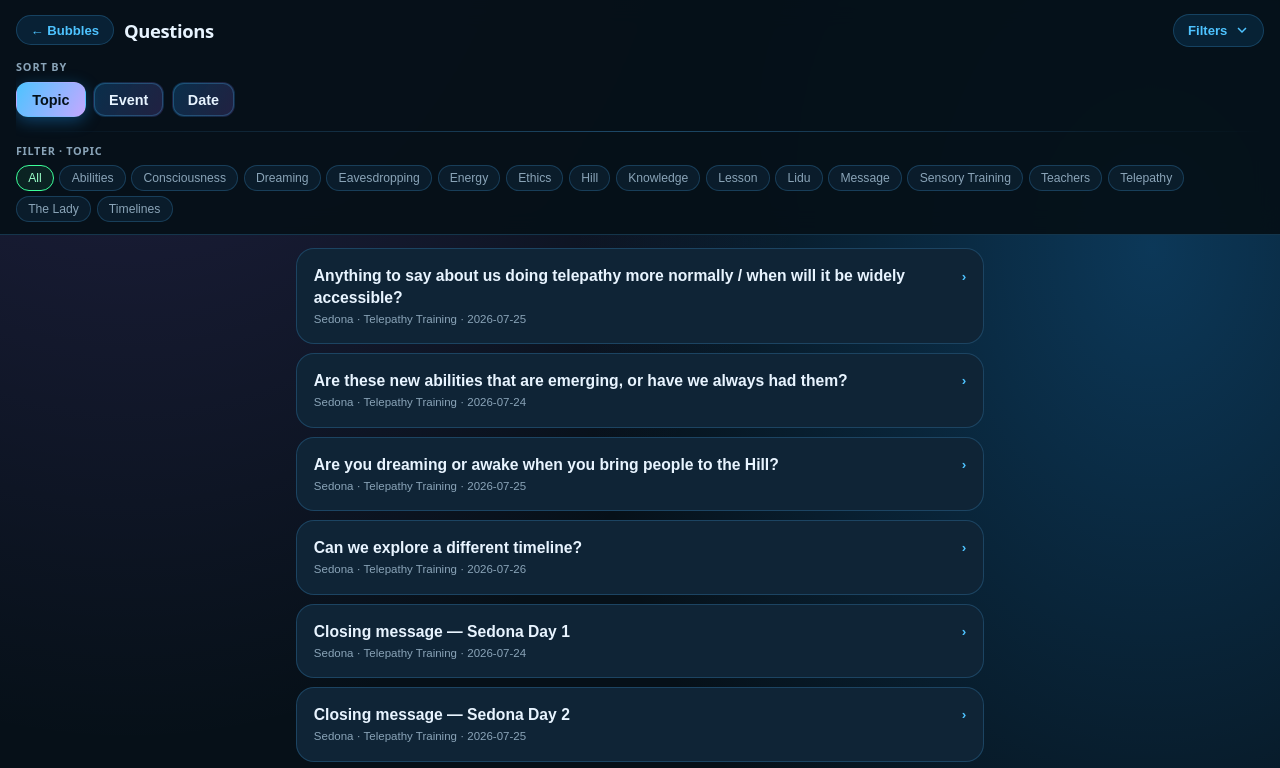
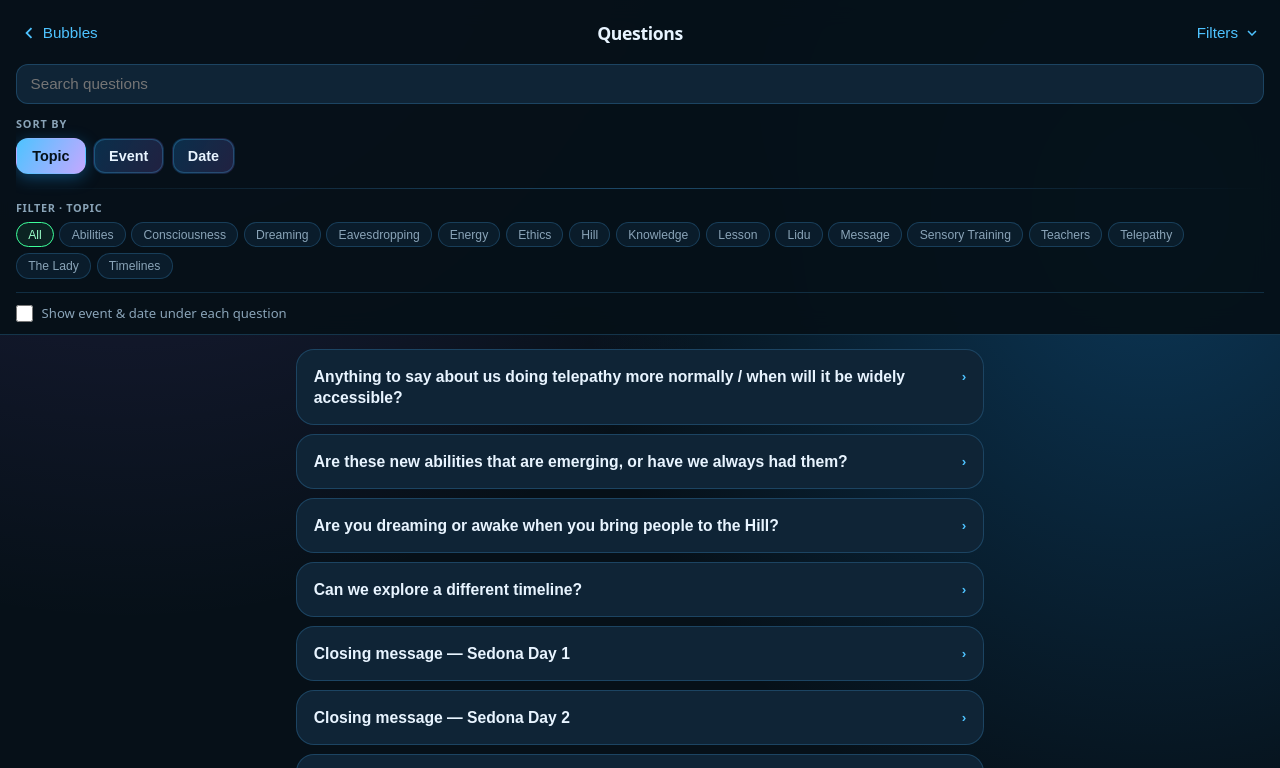
Before and after one commit to JosephBurgan/LiduLetters, a plain HTML site: page index.html in a window 1280 px wide. Both pictures are taken after a click on the button "Browse all questions". Shown: the top 768 px of the page. Drawn offline with Linux system fonts and the light colour scheme.

Commit message:
Reduce browse clutter and grow admin text fields
iOS-style nav with centered Questions title, optional list meta checkbox off by default, search in Filters, Change filter expands without scrolling, and admin question/answer fields auto-expand downward.

```diff
--- a/index.html
+++ b/index.html
@@ -282,44 +282,68 @@
     padding: 0.85rem 1rem 0.75rem;
   }
   .browse-nav {
+    display: grid;
+    grid-template-columns: 1fr auto 1fr;
+    align-items: center;
+    gap: 0.35rem;
+    min-height: 2.4rem;
+  }
+  .browse-nav-start {
+    justify-self: start;
     display: flex;
     align-items: center;
-    gap: 0.65rem;
+  }
+  .browse-nav-end {
+    justify-self: end;
+    display: flex;
+    align-items: center;
   }
   .browse-nav h2 {
-    font-size: 1.15rem;
-    font-weight: 750;
+    justify-self: center;
+    font-size: 1.1rem;
+    font-weight: 700;
     letter-spacing: -0.02em;
-    flex: 1;
+    text-align: center;
+    pointer-events: none;
   }
   .back-btn {
     appearance: none;
-    background: rgba(27, 159, 255, 0.12);
-    border: 1px solid var(--border);
+    display: inline-flex;
+    align-items: center;
+    gap: 0.15rem;
+    background: transparent;
+    border: none;
     color: var(--sonic-bright);
-    border-radius: 999px;
-    padding: 0.4rem 0.85rem;
-    font-size: 0.82rem;
-    font-weight: 600;
+    border-radius: 10px;
+    padding: 0.35rem 0.45rem 0.35rem 0.15rem;
+    font-size: 0.95rem;
+    font-weight: 500;
     cursor: pointer;
     white-space: nowrap;
   }
+  .back-btn:active { opacity: 0.65; }
+  .back-chevron {
+    width: 22px;
+    height: 22px;
+    display: block;
+    flex-shrink: 0;
+  }
   .filter-toggle {
     appearance: none;
-    margin-left: auto;
     display: inline-flex;
     align-items: center;
-    gap: 0.35rem;
-    background: rgba(27, 159, 255, 0.12);
-    border: 1px solid var(--border);
+    gap: 0.3rem;
+    background: transparent;
+    border: none;
     color: var(--sonic-bright);
-    border-radius: 999px;
-    padding: 0.42rem 0.75rem 0.42rem 0.9rem;
-    font-size: 0.82rem;
-    font-weight: 650;
+    border-radius: 10px;
+    padding: 0.35rem 0.2rem 0.35rem 0.45rem;
+    font-size: 0.95rem;
+    font-weight: 500;
     cursor: pointer;
     white-space: nowrap;
   }
+  .filter-toggle:active { opacity: 0.65; }
   .filter-toggle-label { line-height: 1; }
   .filter-chevron {
     width: 18px;
@@ -334,7 +358,7 @@
 
   .filter-panel {
     overflow: hidden;
-    max-height: 280px;
+    max-height: 420px;
     opacity: 1;
     transition: max-height 0.3s ease, opacity 0.25s ease, margin 0.25s ease;
     margin-top: 0.75rem;
@@ -344,6 +368,42 @@
     opacity: 0;
     margin-top: 0;
     pointer-events: none;
+  }
+
+  .search-row { margin-bottom: 0.75rem; }
+  .search-row input {
+    width: 100%;
+    padding: 0.65rem 0.85rem;
+    border-radius: 12px;
+    border: 1px solid var(--border);
+    background: var(--card);
+    color: var(--text);
+    font-size: 0.95rem;
+    outline: none;
+  }
+  .search-row input:focus {
+    border-color: var(--sonic);
+    box-shadow: 0 0 0 3px rgba(27, 159, 255, 0.15);
+  }
+  .meta-toggle-row {
+    display: flex;
+    align-items: center;
+    gap: 0.55rem;
+    margin-top: 0.85rem;
+    padding-top: 0.75rem;
+    border-top: 1px solid rgba(75, 180, 255, 0.18);
+  }
+  .meta-toggle-row input {
+    width: 1.05rem;
+    height: 1.05rem;
+    accent-color: var(--sonic);
+    flex-shrink: 0;
+  }
+  .meta-toggle-row label {
+    font-size: 0.82rem;
+    color: var(--muted);
+    line-height: 1.3;
+    cursor: pointer;
   }
 
   .sort-label {
@@ -452,6 +512,7 @@
     font-weight: 500;
     color: var(--muted);
   }
+  .qa-context.hidden { display: none; }
   .qa-q:active { background: var(--card-hover); }
   .qa-chevron {
     flex-shrink: 0;
@@ -481,16 +542,11 @@
 
   .browse-loop {
     margin-top: 1.5rem;
-    padding: 1.15rem 1rem;
+    padding: 1rem;
     border-radius: var(--radius);
-    border: 1px dashed rgba(27, 159, 255, 0.35);
+    border: 1px solid rgba(27, 159, 255, 0.22);
     text-align: center;
-    background: rgba(27, 159, 255, 0.06);
-  }
-  .browse-loop p {
-    color: var(--muted);
-    font-size: 0.88rem;
-    margin-bottom: 0.85rem;
+    background: rgba(27, 159, 255, 0.05);
   }
   .loop-actions { display: flex; flex-direction: column; gap: 0.5rem; }
   .empty { text-align: center; color: var(--muted); padding: 2rem 1rem; }
@@ -561,7 +617,13 @@
     background: var(--bg-2);
     color: var(--text);
   }
-  .form-row textarea { min-height: 88px; resize: vertical; }
+  .form-row textarea {
+    min-height: 2.75rem;
+    resize: none;
+    overflow-y: hidden;
+    field-sizing: content;
+  }
+  .form-row textarea.answer-field { min-height: 5.5rem; }
   .form-actions {
     display: flex;
     gap: 0.5rem;
@@ -641,8 +703,16 @@
   <section class="view" id="viewBrowse" aria-label="Question list">
     <div class="browse-top" id="browseTop">
       <div class="browse-nav">
-        <button class="back-btn" id="backHome" type="button">← Bubbles</button>
+        <div class="browse-nav-start">
+          <button class="back-btn" id="backHome" type="button" aria-label="Back to bubbles">
+            <svg class="back-chevron" viewBox="0 0 24 24" aria-hidden="true" focusable="false">
+              <path fill="currentColor" d="M15.41 7.41 14 6l-6 6 6 6 1.41-1.41L10.83 12z"/>
+            </svg>
+            <span>Bubbles</span>
+          </button>
+        </div>
         <h2>Questions</h2>
+        <div class="browse-nav-end">
           <button class="filter-toggle" id="filterToggle" type="button" aria-expanded="true" aria-controls="filterPanel" title="Hide filters">
             <span class="filter-toggle-label">Filters</span>
             <svg class="filter-chevron" viewBox="0 0 24 24" aria-hidden="true" focusable="false">
@@ -650,7 +720,11 @@
             </svg>
           </button>
         </div>
+      </div>
       <div class="filter-panel" id="filterPanel">
+        <div class="search-row">
+          <input type="search" id="browseSearch" placeholder="Search questions" autocomplete="off" enterkeyhint="search">
+        </div>
         <div class="sort-label">Sort by</div>
         <div class="sort-row" role="tablist" aria-label="Sort by">
           <button class="sort-btn active" data-mode="topic" type="button">Topic</button>
@@ -660,6 +734,10 @@
         <div class="filter-divider"></div>
         <div class="chip-label" id="chipLabel">Filter · Topic</div>
         <div class="option-chips" id="optionChips"></div>
+        <div class="meta-toggle-row">
+          <input type="checkbox" id="showListMeta" autocomplete="off">
+          <label for="showListMeta">Show event &amp; date under each question</label>
+        </div>
       </div>
     </div>
 
@@ -667,7 +745,6 @@
       <div id="qaList"></div>
       <div class="empty" id="browseEmpty" style="display:none">Nothing in this filter yet.</div>
       <div class="browse-loop">
-        <p>Want a different angle?</p>
         <div class="loop-actions">
           <button class="btn-main" id="changeFilterBtn" type="button">Change topic / filter</button>
           <button class="btn-ghost" id="backBubblesBtn" type="button">Back to speech bubbles</button>
@@ -700,11 +777,11 @@
             <div class="form-group-title">Question &amp; answer</div>
             <div class="form-row">
               <label for="adminQuestion">Question</label>
-              <input type="text" id="adminQuestion" autocomplete="off">
+              <textarea id="adminQuestion" class="grow-field" rows="1" autocomplete="off"></textarea>
             </div>
             <div class="form-row">
               <label for="adminAnswer">Answer</label>
-              <textarea id="adminAnswer"></textarea>
+              <textarea id="adminAnswer" class="grow-field answer-field" rows="3" autocomplete="off"></textarea>
             </div>
           </div>
           <div class="form-group">
@@ -730,7 +807,7 @@
             </div>
             <div class="form-row">
               <label for="adminMore">More / references</label>
-              <textarea id="adminMore"></textarea>
+              <textarea id="adminMore" class="grow-field answer-field" rows="2" autocomplete="off"></textarea>
             </div>
           </div>
           <div class="form-actions">
@@ -807,6 +884,8 @@ let editingId = null;
 let sortMode = "topic";
 let activeOption = "all";
 let filtersCollapsed = false;
+let showListMeta = false;
+let searchQuery = "";
 let centeredId = null;
 
 const viewLanding = document.getElementById("viewLanding");
@@ -1041,11 +1120,19 @@ function renderChips() {
 }
 
 function filteredList() {
+  const q = searchQuery.trim().toLowerCase();
   return data.filter(item => {
-    if (activeOption === "all") return true;
-    if (sortMode === "topic") return (item.topics || []).includes(activeOption);
-    if (sortMode === "event") return item.event === activeOption;
-    return item.date === activeOption;
+    if (activeOption !== "all") {
+      if (sortMode === "topic" && !(item.topics || []).includes(activeOption)) return false;
+      if (sortMode === "event" && item.event !== activeOption) return false;
+      if (sortMode === "date" && item.date !== activeOption) return false;
+    }
+    if (!q) return true;
+    const hay = [
+      item.q, item.a, item.event, item.location, item.date, item.more,
+      ...(item.topics || [])
+    ].join(" ").toLowerCase();
+    return hay.includes(q);
   }).sort((a, b) => {
     if (sortMode === "date") return (b.date || "").localeCompare(a.date || "");
     return a.q.localeCompare(b.q);
@@ -1061,24 +1148,31 @@ function renderList() {
     const wrap = document.createElement("div");
     wrap.className = "qa-item";
     const ctx = formatContext(item);
+    const listMeta = showListMeta && ctx
+      ? `<span class="qa-context">${escapeHtml(ctx)}</span>`
+      : "";
+    // Show meta under the answer only when it isn't already under the question
+    const answerMeta = !showListMeta && ctx
+      ? `<div class="qa-meta">${escapeHtml(ctx)}</div>`
+      : "";
     wrap.innerHTML = `
       <button type="button" class="qa-q" aria-expanded="false">
         <span class="qa-q-text">
           <span>${escapeHtml(item.q)}</span>
-          ${ctx ? `<span class="qa-context">${escapeHtml(ctx)}</span>` : ""}
+          ${listMeta}
         </span>
         <span class="qa-chevron" aria-hidden="true">›</span>
       </button>
       <div class="qa-body">
         <div class="qa-a">${escapeHtml(item.a)}</div>
-        <div class="qa-meta">${escapeHtml(ctx)}</div>
+        ${answerMeta}
         ${(item.topics || []).length ? `<div class="tags">${item.topics.map(t => `<span class="tag">${escapeHtml(t)}</span>`).join("")}</div>` : ""}
         <div class="wiki-block">
           <button type="button" class="more-toggle wiki-toggle">More details</button>
           <div class="more-panel wiki-panel">
             ${item.more
               ? `<div>${escapeHtml(item.more)}</div>`
-              : `<p>Optional notes, links, and related context can live here.</p>`}
+              : (ctx ? `<div class="more-meta">${escapeHtml(ctx)}</div>` : `<p>Optional notes, links, and related context can live here.</p>`)}
           </div>
         </div>
       </div>
@@ -1119,11 +1213,18 @@ function openBrowse() {
 
 function openFiltersFromLoop() {
   setFiltersCollapsed(false);
-  showView("browse");
-  renderChips();
-  renderList();
-  requestAnimationFrame(() => {
-    browseTop.scrollIntoView({ behavior: "smooth", block: "start" });
+}
+
+function autosizeField(el) {
+  if (!el) return;
+  el.style.height = "auto";
+  el.style.height = Math.max(el.scrollHeight, el.classList.contains("answer-field") ? 88 : 44) + "px";
+}
+
+function wireAutosizeFields() {
+  document.querySelectorAll("textarea.grow-field").forEach(el => {
+    autosizeField(el);
+    el.addEventListener("input", () => autosizeField(el));
   });
 }
 
@@ -1133,6 +1234,16 @@ document.getElementById("backHome").addEventListener("click", () => showView("la
 document.getElementById("backBubblesBtn").addEventListener("click", () => showView("landing"));
 document.getElementById("changeFilterBtn").addEventListener("click", openFiltersFromLoop);
 filterToggle.addEventListener("click", () => setFiltersCollapsed(!filtersCollapsed));
+
+document.getElementById("browseSearch").addEventListener("input", (e) => {
+  searchQuery = e.target.value || "";
+  renderList();
+});
+
+document.getElementById("showListMeta").addEventListener("change", (e) => {
+  showListMeta = !!e.target.checked;
+  renderList();
+});
 
 document.querySelectorAll(".sort-btn").forEach(btn => {
   btn.addEventListener("click", () => {
@@ -1158,6 +1269,7 @@ function clearForm() {
   formTitle.textContent = "Add entry";
   saveBtn.textContent = "Save";
   cancelEdit.style.display = "none";
+  wireAutosizeFields();
 }
 
 function fillForm(item) {
@@ -1172,6 +1284,7 @@ function fillForm(item) {
   formTitle.textContent = "Edit entry";
   saveBtn.textContent = "Save changes";
   cancelEdit.style.display = "inline-block";
+  wireAutosizeFields();
 }
 
 function renderEditList() {
@@ -1297,8 +1410,8 @@ if (stored) {
 }
 
 routeFromHash();
-if (!isAdminHash()) renderBubbles();
-else renderBubbles();
+renderBubbles();
+wireAutosizeFields();
 </script>
 </body>
 </html>
```
Lines whose indentation alone changed are shown as unchanged.
